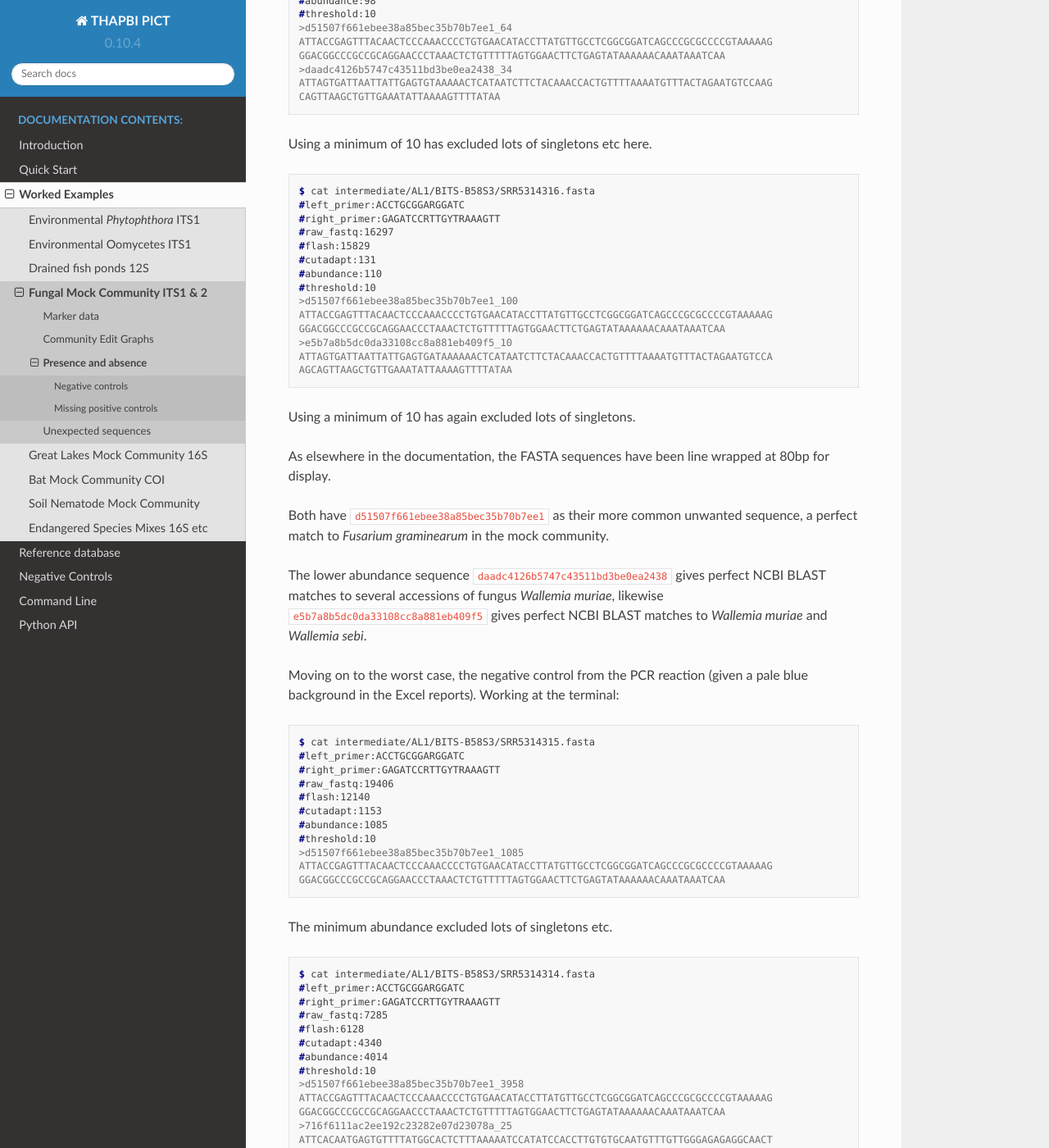
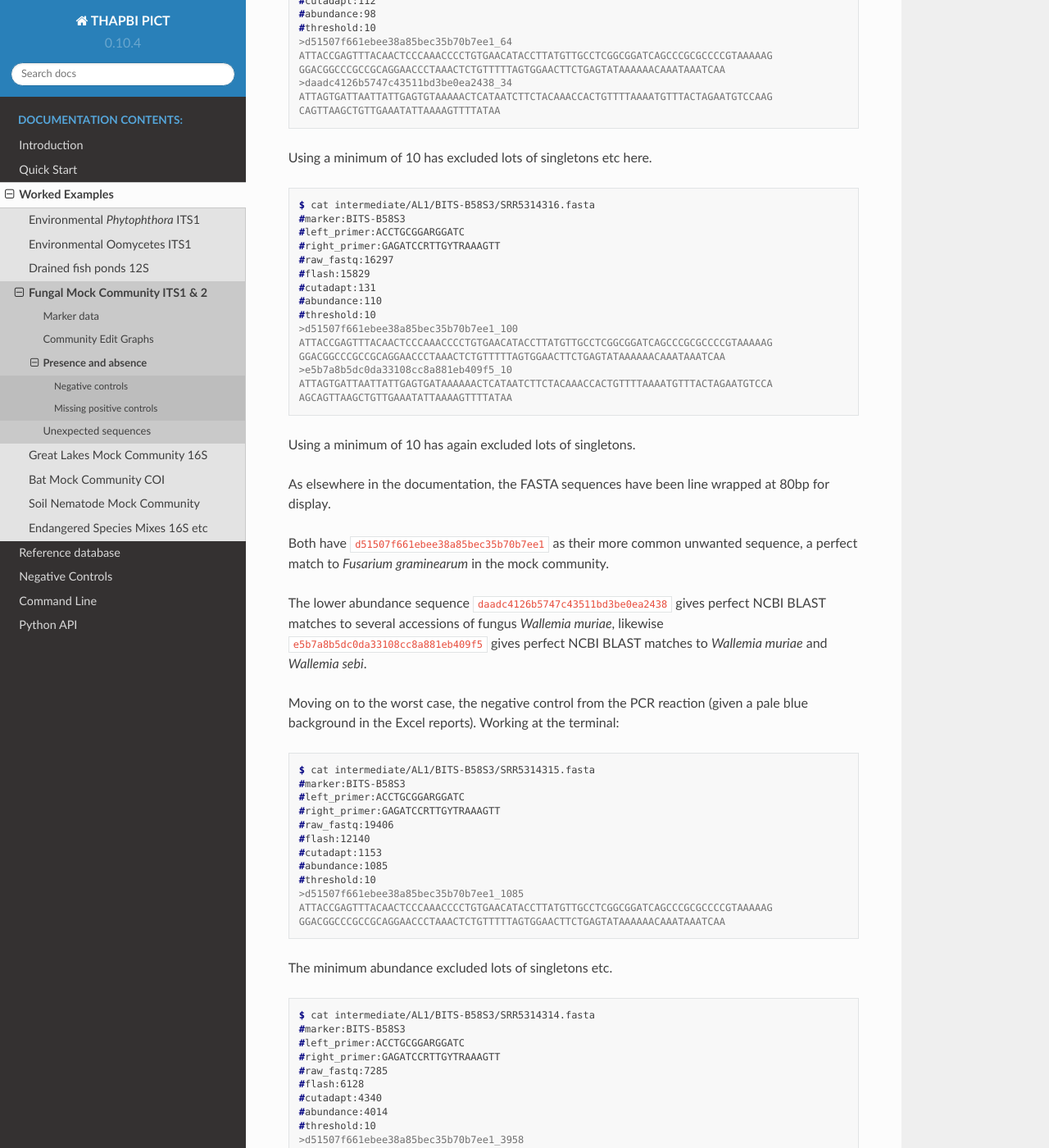
Before and after one commit to peterjc/thapbi-pict, a Sphinx documentation site: the page built from docs/examples/fungal_mock/presence_absence.rst, in a window 1280 px wide and 1400 px high, scrolled down 1970 px. Shown: the whole window at 82% size. Built offline with Sphinx 7.4.7 and the Read the Docs theme 2.0.0, drawn with Linux system fonts in a browser that asks for light colours; pages that are not in the unit, such as notebooks, are missing from menus.

Commit message:
Update worked examples for FASTA #marker header

```diff
--- a/docs/examples/fungal_mock/presence_absence.rst
+++ b/docs/examples/fungal_mock/presence_absence.rst
@@ -83,6 +83,7 @@ sequences. At the command line:
 .. code:: console
 
     $ cat intermediate/AL1/BITS-B58S3/SRR5314317.fasta
+    #marker:BITS-B58S3
     #left_primer:ACCTGCGGARGGATC
     #right_primer:GAGATCCRTTGYTRAAAGTT
     #raw_fastq:12564
@@ -103,6 +104,7 @@ Using a minimum of 10 has excluded lots of singletons etc here.
 .. code:: console
 
     $ cat intermediate/AL1/BITS-B58S3/SRR5314316.fasta
+    #marker:BITS-B58S3
     #left_primer:ACCTGCGGARGGATC
     #right_primer:GAGATCCRTTGYTRAAAGTT
     #raw_fastq:16297
@@ -136,6 +138,7 @@ a pale blue background in the Excel reports). Working at the terminal:
 .. code:: console
 
     $ cat intermediate/AL1/BITS-B58S3/SRR5314315.fasta
+    #marker:BITS-B58S3
     #left_primer:ACCTGCGGARGGATC
     #right_primer:GAGATCCRTTGYTRAAAGTT
     #raw_fastq:19406
@@ -152,6 +155,7 @@ The minimum abundance excluded lots of singletons etc.
 .. code:: console
 
     $ cat intermediate/AL1/BITS-B58S3/SRR5314314.fasta
+    #marker:BITS-B58S3
     #left_primer:ACCTGCGGARGGATC
     #right_primer:GAGATCCRTTGYTRAAAGTT
     #raw_fastq:7285
--- a/docs/examples/great_lakes/abundance.rst
+++ b/docs/examples/great_lakes/abundance.rst
@@ -125,6 +125,7 @@ read report - or look directly at the intermediate FASTA files:
 .. code:: console
 
     $ cat intermediate/MOL16S/SRR5534986.fasta
+    #marker:MOL16S
     #left_primer:RRWRGACRAGAAGACCCT
     #right_primer:ARTCCAACATCGAGGT
     #raw_fastq:2433
@@ -173,6 +174,7 @@ read report, or at the command line:
 .. code:: console
 
     $ cat intermediate/MOL16S/SRR5534980.fasta
+    #marker:MOL16S
     #left_primer:RRWRGACRAGAAGACCCT
     #right_primer:ARTCCAACATCGAGGT
     #raw_fastq:410780
--- a/docs/examples/recycled_water/primers.rst
+++ b/docs/examples/recycled_water/primers.rst
@@ -67,6 +67,7 @@ a reservoir. Here is with the default primer trimming:
 .. code:: console
 
     $ cat intermediate_defaults/ITS1/SRR6303586.fasta
+    #marker:ITS1
     #left_primer:GAAGGTGAAGTCGTAACAAGG
     #right_primer:GCARRGACTTTCGTCCCYRC
     #raw_fastq:70396
@@ -101,6 +102,7 @@ header, we again get four sequences passing the abundance threshold:
 .. code:: console
 
     $ cat intermediate_long/ITS1-long/SRR6303586.fasta
+    #marker:ITS1-long
     #left_primer:GAAGGTGAAGTCGTAACAAGGTTTCCGTAGGTGAACCTGCGGAAGGATCATTA
     #right_primer:AGCGTTCTTCATCGATGTGC
     #raw_fastq:70396
--- a/docs/examples/woody_hosts/prepare.rst
+++ b/docs/examples/woody_hosts/prepare.rst
@@ -82,7 +82,8 @@ the paired FASTQ files, down to just 4180 after processing.
 
 .. code:: console
 
-    $ head -n 9 intermediate/ITS1/Site_1_sample_1.fasta
+    $ head -n 10 intermediate/ITS1/Site_1_sample_1.fasta
+    #marker:ITS1
     #left_primer:GAAGGTGAAGTCGTAACAAGG
     #right_primer:GCARRGACTTTCGTCCCYRC
     #raw_fastq:6136
```
